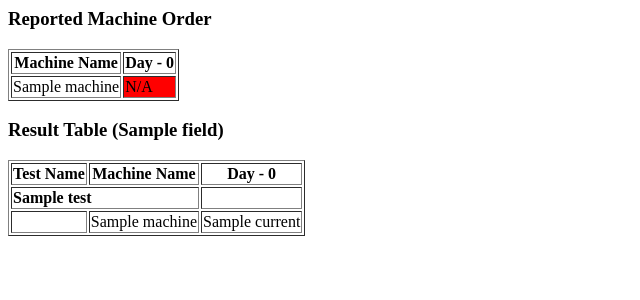
After one commit to llvm-mirror/lnt, a Python web app: template lnt/server/ui/templates/reporting/daily_report.html in a window 1280 px wide. The commit adds this page. Shown: the top 300 px of the page, without its empty margins (0-640 px from the left). Run offline with Jinja, Linux system fonts and the light colour scheme; the template is opened without the code that fills it: most values are stand-ins (such as "Sample title", 1, 10 or a date in 2020).

Commit message:
lnt.server.ui/dailyreport: Factor out report body into a separate template.
git-svn-id: https://llvm.org/svn/llvm-project/lnt/trunk@165445 91177308-0d34-0410-b5e6-96231b3b80d8

```diff
--- /dev/null
+++ b/lnt/server/ui/templates/reporting/daily_report.html
@@ -0,0 +1,92 @@
+{% if not only_html_body %}
+<html>
+<head>
+   <title>Daily Report: {{
+     '%04d-%02d-%02d' % (report.year, report.month, report.day) }}</title>
+</head>
+<body style="{{ styles['body'] }}">
+{% endif %}
+
+{# Generate the table showing which run orders we are reporting on, for each
+   machine. #}
+<h3 style={{ "styles.h3" }}>Reported Machine Order</h3>
+<table border="1" style="{{ styles.table }}">
+  <thead>
+    <tr>
+      <th style="{{ styles.th }}">Machine Name</th>
+{% for i in range(report.num_prior_days_to_include)|reverse %}
+      <th style="{{ styles.th }}">Day - {{i}}</th>
+{% endfor %}
+    </tr>
+  </thead>
+{% for machine in report.reporting_machines %}
+  <tr>
+    <td style="{{ styles.td }}">{{machine.name}}</td>
+{% for i in range(report.num_prior_days_to_include)|reverse %}
+{%   set order = report.prior_days_machine_order_map[i].get(machine) %}
+{%   if order %}
+    {# FIXME: Don't hard code field name. #}
+    <td style="{{ styles.td }}">{{order.llvm_project_revision}}</td>
+{%   else %}
+    <td style="{{ styles.td }}" bgcolor="#FF0000">N/A</td>
+{%   endif %}
+{% endfor %}
+  </tr>
+{% endfor %}
+</table>
+
+{% macro get_cell_value(cr) %}
+{% set test_status = cr.get_test_status() %}
+{% set value_status = cr.get_value_status() %}
+
+{% if (test_status == analysis.REGRESSED or
+       test_status == analysis.UNCHANGED_FAIL) %}
+    <td style="{{ styles.td }}">FAIL</td>
+{% else %}
+
+{% if (value_status == analysis.REGRESSED or
+       value_status == analysis.IMPROVED) %}
+    {{ cr.pct_delta|aspctcell|safe }}
+{% else %}
+    <td style="{{ styles.td }}">-</td>
+{% endif %}
+
+{% endif %}
+{% endmacro %}
+
+{# Generate the table showing the raw sample data. #}
+{% for field,field_results in report.result_table %}
+<h3>Result Table ({{ field.name }})</h3>
+<table border="1" style="{{ styles.table }}">
+  <thead>
+    <tr>
+      <th style="{{ styles.th }}">Test Name</th>
+      <th style="{{ styles.th }}">Machine Name</th>
+{% for i in range(report.num_prior_days_to_include)|reverse %}
+      <th style="{{ styles.th }}">Day - {{i}}</th>
+{% endfor %}
+  </thead>
+{% for test,visible_results in field_results %}
+  <tr>
+    <td style="{{ styles.td }}" colspan="2"> <b>{{test.name}}</b></td>
+    <td style="{{ styles.td }}" colspan="{{report.num_prior_days_to_include}}">&nbsp;</td>
+  </tr>
+{%   for machine,day_results in visible_results %}
+{%   set machine_loop = loop %}
+  <tr>
+    <td style="{{ styles.td }}">&nbsp;</td>
+    <td style="{{ styles.td }}">{{machine.name}}</td>
+    <td style="{{ styles.td }}">{{ day_results[-1].current }}</td>
+{%     for day_result in day_results[:-1]|reverse %}
+    {{ get_cell_value(day_result) }}
+{%     endfor %}
+  </tr>
+{%   endfor %}
+{% endfor %}
+</table>
+{% endfor %}
+
+{% if not only_html_body %}
+</body>
+</html>
+{% endif %}
```
Also changed, not shown: lnt/server/reporting/dailyreport.py (+8 -0 lines), lnt/server/ui/templates/v4_daily_report.html (+1 -78 lines).
